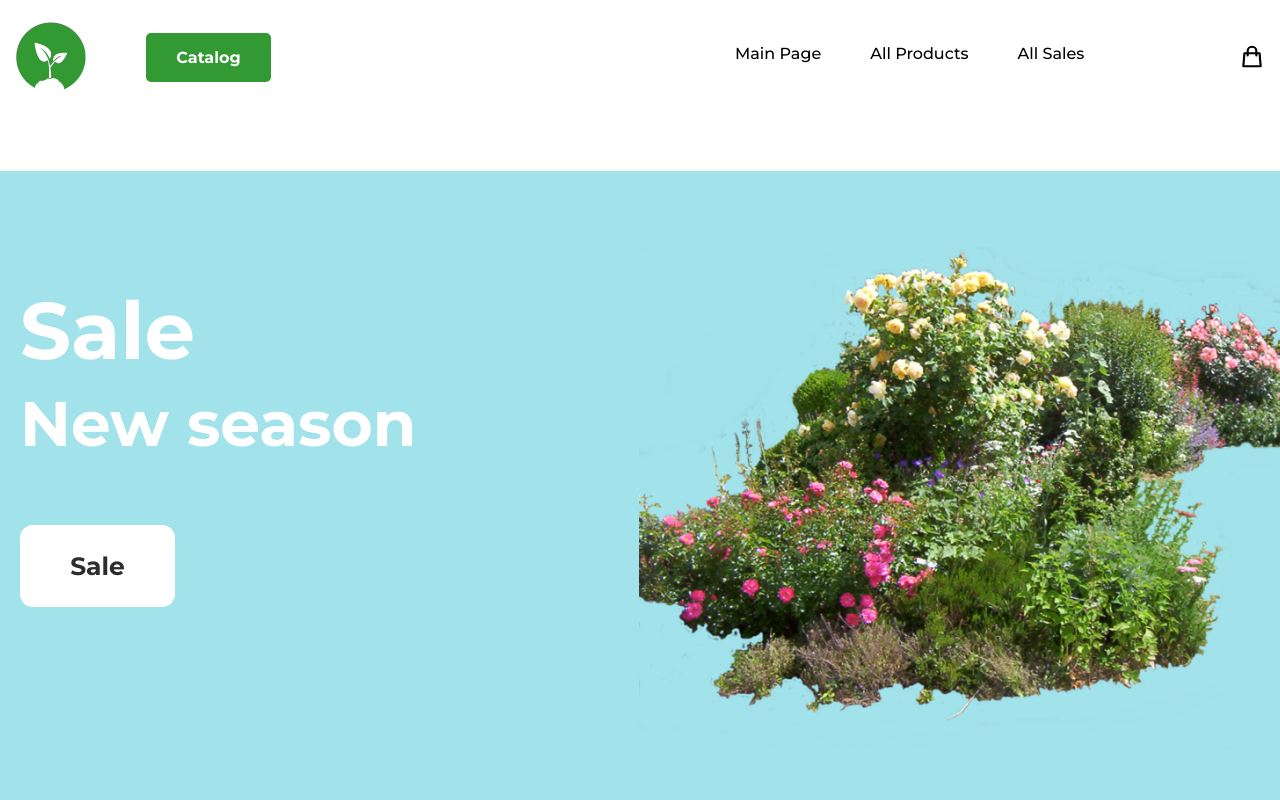
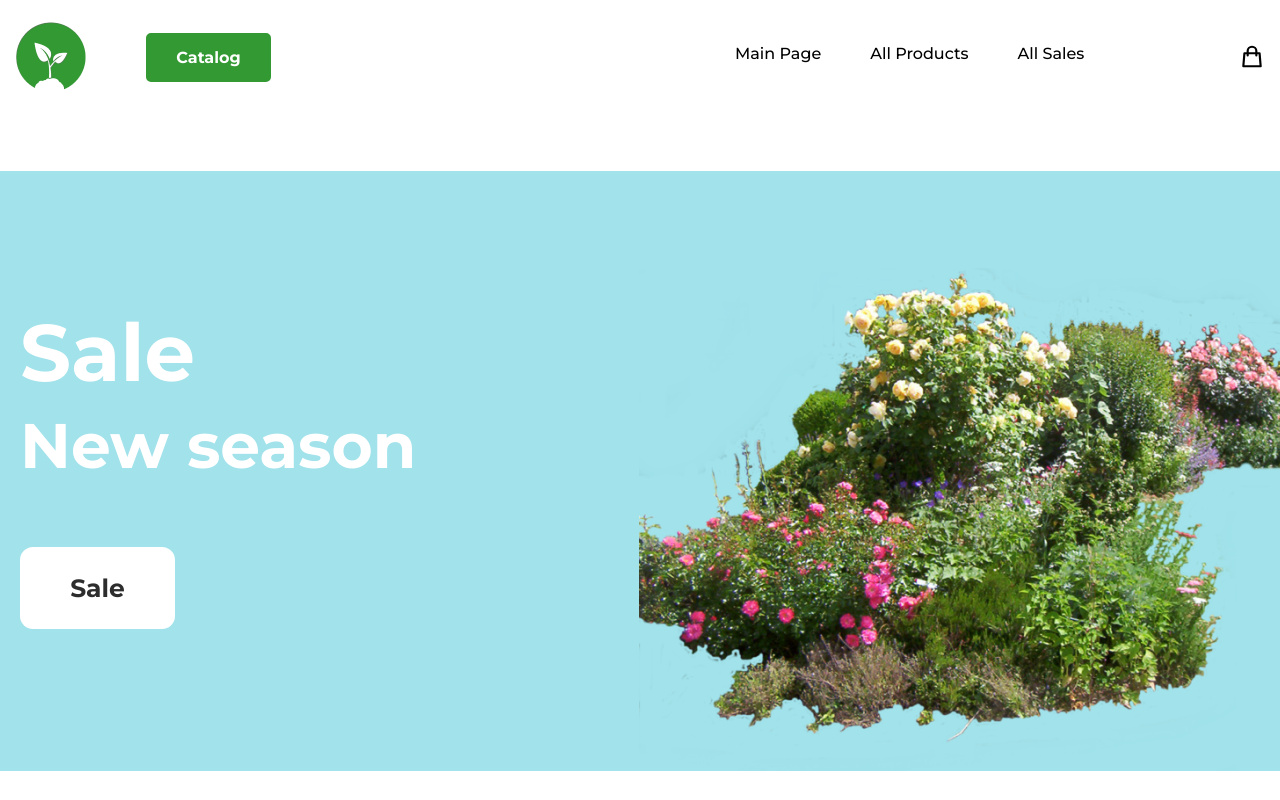
Before and after one commit to AlexDolz/Garden_shop_Diploma_project_REACT, a React (Create React App) app in the folder myapp/: page / in a window 1280 px wide. Shown: the top 800 px of the page. Built offline with nearby package versions, Linux system fonts and the light colour scheme; no server answers.

Commit message:
updated banner styles

```diff
--- a/myapp/src/components/Head/Head.module.css
+++ b/myapp/src/components/Head/Head.module.css
@@ -2,6 +2,7 @@
   background: #a1e2eb;
   min-height: 600px;
   margin-bottom: 40px;
+  position: relative;
 }
 .banner__container {
   max-width: 1410px;
@@ -18,7 +19,7 @@
   flex-direction: column;
   justify-content: space-between;
   margin-left: 20px;
-  padding-bottom: 135px;
+  padding-top: 130px;
 }
 .head__title {
   font-weight: 700;
@@ -60,6 +61,7 @@
 }
 .head__img {
   max-width: 100%;
-  position: relative;
-  bottom: 100px;
+  position: absolute;
+  right: 0;
+  bottom: 0;
 }
```
